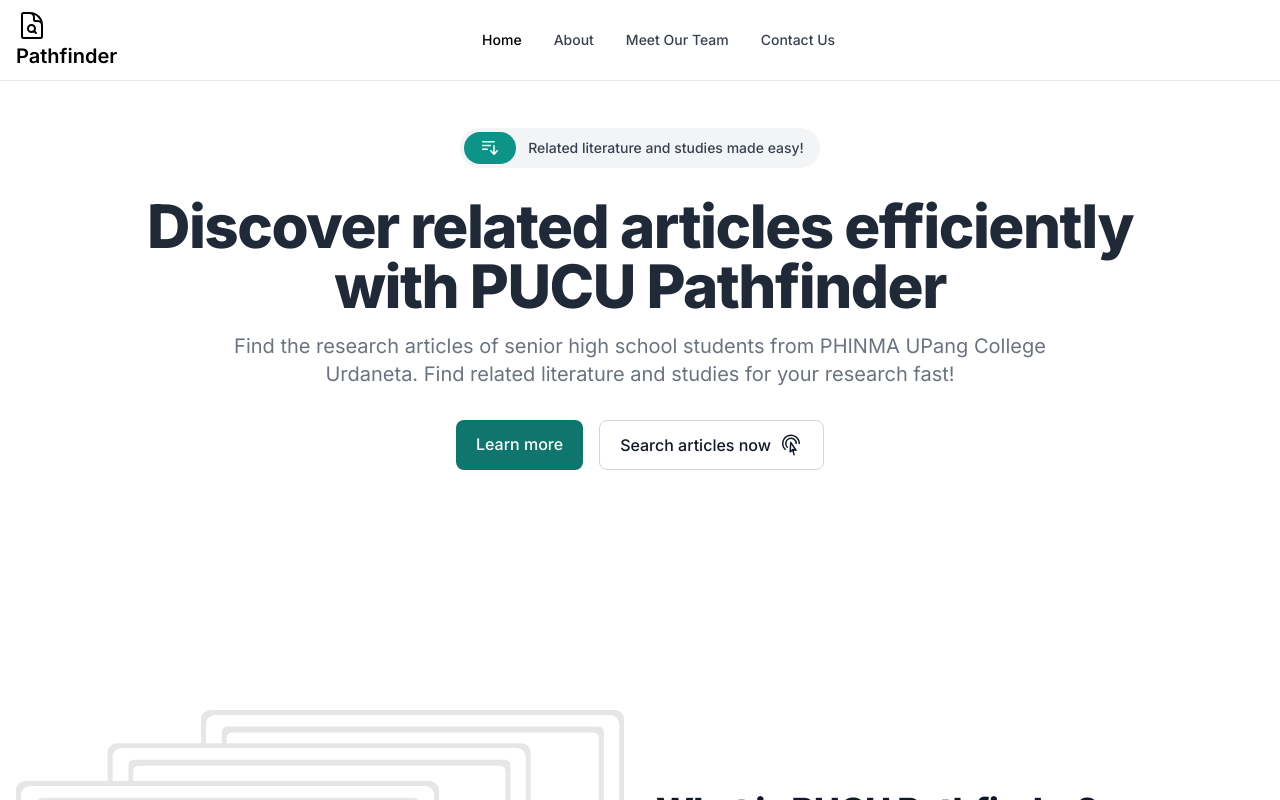
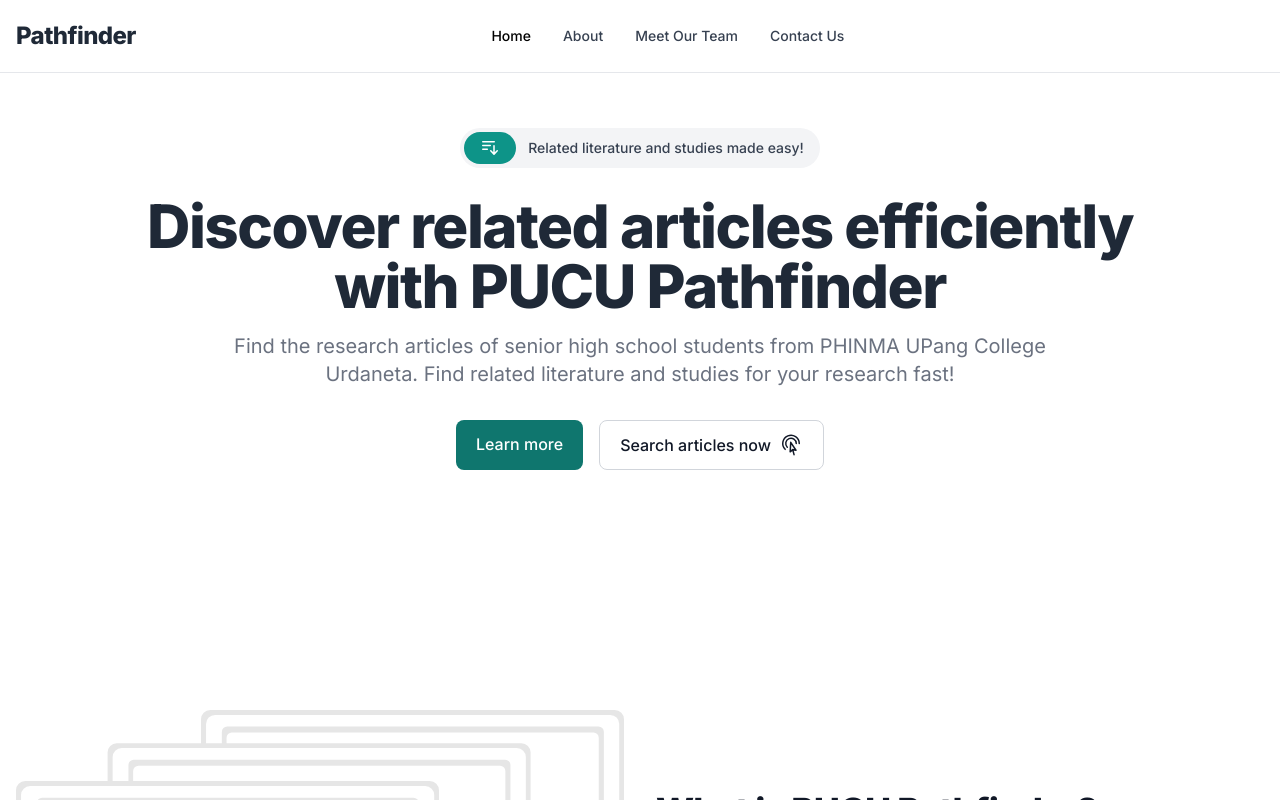
Before and after one commit to yskooo/pucu-pathfinder, a Next.js app: page / in a window 1280 px wide. Shown: the top 800 px of the page. Built offline with nearby package versions, Linux system fonts and the light colour scheme.

Commit message:
chore: add next/link

```diff
--- a/components/section/Header.jsx
+++ b/components/section/Header.jsx
@@ -1,23 +1,23 @@
 import React from 'react'
+import Link from 'next/link'
 
 const Header = () => {
   return (
     <nav className="bg-white px-2 sm:px-4 py-2.5 dark:bg-gray-900 fixed w-full z-20 top-0 left-0 border-b border-gray-200 dark:border-gray-600">
   <div className="container flex flex-wrap items-center justify-between mx-auto">
   <a href="" className="flex items-center">
-      <span className="self-center text-xl font-semibold whitespace-nowrap text-dark">
-      <svg xmlns="http://www.w3.org/2000/svg" fill="none" viewBox="0 0 24 24" stroke-width="1.5" stroke="currentColor" class="w-8 h-8">
-        <path stroke-linecap="round" stroke-linejoin="round" d="M19.5 14.25v-2.625a3.375 3.375 0 00-3.375-3.375h-1.5A1.125 1.125 0 0113.5 7.125v-1.5a3.375 3.375 0 00-3.375-3.375H8.25m5.231 13.481L15 17.25m-4.5-15H5.625c-.621 0-1.125.504-1.125 1.125v16.5c0 .621.504 1.125 1.125 1.125h12.75c.621 0 1.125-.504 1.125-1.125V11.25a9 9 0 00-9-9zm3.75 11.625a2.625 2.625 0 11-5.25 0 2.625 2.625 0 015.25 0z" />
-      </svg>
+    <h1 className='text-xl font-extrabold tracking-tight leading-none text-gray-800 md:text-xl lg:text-2xl dark:text-white'>
       Pathfinder
-      </span>
+    </h1>
   </a>
   <div className="flex md:order-2">
+    <Link href='/Search'>
       <button type="button" className="text-white bg-teal-700 hover:bg-teal-800 focus:ring-4 focus:outline-none focus:ring-teal-300 font-medium rounded-lg text-sm px-5 py-2.5 text-center mr-3 md:mr-0 dark:bg-teal-600 dark:hover:bg-teal-700 dark:focus:ring-teal-800">
         <svg xmlns="http://www.w3.org/2000/svg" viewBox="0 0 24 24" fill="currentColor" class="w-6 h-6">
           <path fill-rule="evenodd" d="M10.5 3.75a6.75 6.75 0 100 13.5 6.75 6.75 0 000-13.5zM2.25 10.5a8.25 8.25 0 1114.59 5.28l4.69 4.69a.75.75 0 11-1.06 1.06l-4.69-4.69A8.25 8.25 0 012.25 10.5z" clip-rule="evenodd" />
         </svg>
         </button>
+        </Link>
       <button data-collapse-toggle="navbar-sticky" type="button" className="inline-flex items-center p-2 text-sm text-gray-500 rounded-lg md:hidden hover:bg-gray-100 focus:outline-none focus:ring-2 focus:ring-gray-200 dark:text-gray-400 dark:hover:bg-gray-700 dark:focus:ring-gray-600" aria-controls="navbar-sticky" aria-expanded="false">
         <span className="sr-only">Open main menu</span>
         <svg className="w-6 h-6" aria-hidden="true" fill="currentColor" viewBox="0 0 20 20" xmlns="http://www.w3.org/2000/svg"><path fill-rule="evenodd" d="M3 5a1 1 0 011-1h12a1 1 0 110 2H4a1 1 0 01-1-1zM3 10a1 1 0 011-1h12a1 1 0 110 2H4a1 1 0 01-1-1zM3 15a1 1 0 011-1h12a1 1 0 110 2H4a1 1 0 01-1-1z" clip-rule="evenodd"></path></svg>
```
